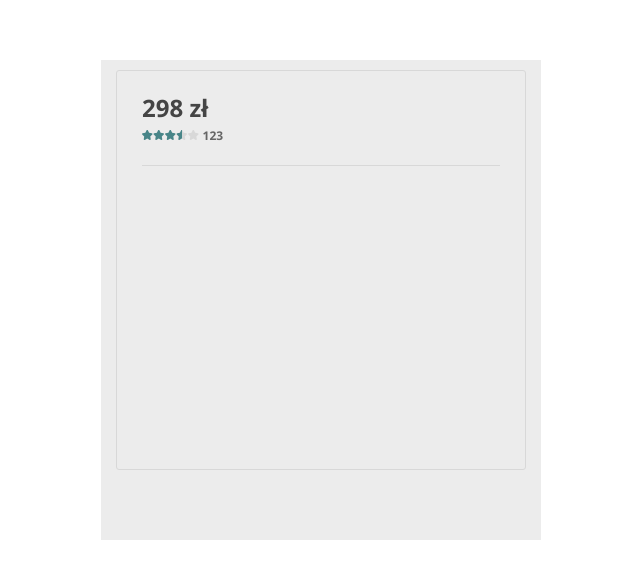
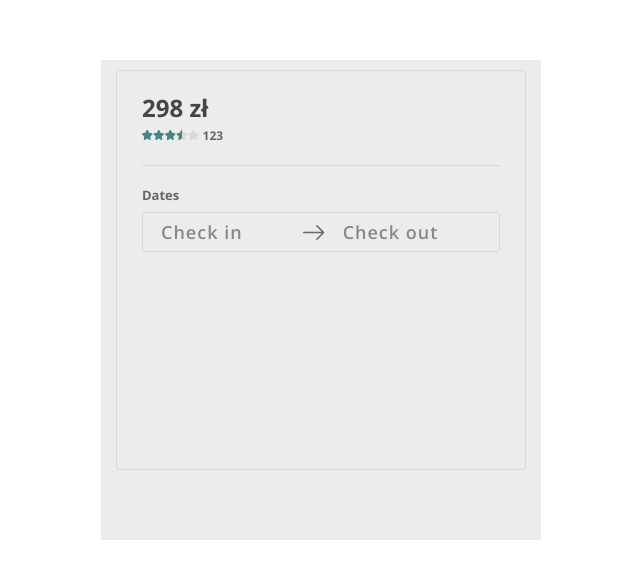
Before and after one commit to PrzemyslawMatlega/eoubowie, a Vue app: page / in a window 1280 px wide. Shown: the part 140-718 px from the top of the page, without its empty margins (99-739 px from the left). Built offline with nearby package versions, Linux system fonts and the light colour scheme.

Commit message:
add datePicker

```diff
--- a/src/components/AppStars.vue
+++ b/src/components/AppStars.vue
@@ -35,6 +35,7 @@
 
 <script>
 export default {
+  name: 'AppStars',
   props: {
     rating: {
       type: Number,
@@ -44,13 +45,13 @@ export default {
   computed: {
     getClasses() {
       const roundedRatingBase = Math.round(this.rating * 2) / 2
-      let roundedRatring = roundedRatingBase
+      let roundedRating = roundedRatingBase
       const classArr = []
       for (let i = 0; i < Math.floor(roundedRatingBase); i++) {
         classArr.push('fullStar')
-        roundedRatring = --roundedRatring
+        roundedRating = --roundedRating
       }
-      if (roundedRatring === 0.5) classArr.push('halfStar')
+      if (roundedRating === 0.5) classArr.push('halfStar')
       const arrLenght = classArr.length
       if (arrLenght < 5) {
         for (let i = 0; i < 5 - arrLenght; i++) {
--- a/src/components/BookingForm.vue
+++ b/src/components/BookingForm.vue
@@ -2,7 +2,7 @@
   <div :class="$style.bookingForm">
     <div :class="$style.wrapper">
       <div :class="$style.formInfoWrapper">
-        <FormInfo
+        <BookingFormInfo
           :price="price"
           :currency="currency"
           :rating="rating"
@@ -10,15 +10,25 @@
           :class="$style.bookingFormInfo"
         />
       </div>
+      <div :class="$style.datesHeading">Dates</div>
+      <div :class="$style.datePickerWrapper">
+        <DatePicker
+          :dateFrom="dateFrom"
+          :dateTo="dateTo"
+          :unavailableDates="unavailableDates"
+        />
+      </div>
     </div>
   </div>
 </template>
 <script>
-import FormInfo from './FormInfo'
+import BookingFormInfo from './BookingFormInfo'
+import DatePicker from './DatePicker'
 export default {
   name: 'BookingForm',
   components: {
-    FormInfo
+    BookingFormInfo,
+    DatePicker
   },
   props: {
     price: {
@@ -37,15 +47,15 @@ export default {
       type: Number,
       default: 0
     },
-    date_from: {
+    dateFrom: {
       type: String,
       default: ''
     },
-    date_to: {
+    dateTo: {
       type: String,
       default: ''
     },
-    unavailable_dates: {
+    unavailableDates: {
       type: Array,
       default: () => []
     }
@@ -70,8 +80,17 @@ export default {
   padding-bottom: 2.3rem;
   border-bottom: 0.1rem solid var(--alto);
 }
-.bookingFormInfo {
-  --star-color-full: var(--smalt-blue);
-  --star-color-empty: var(--alto);
+.datesHeading {
+  line-height: 1;
+  font-size: 1.3rem;
+  font-weight: var(--font-bold);
+  color: var(--dove-gray);
+  padding-bottom: 1rem;
+}
+.datePickerWrapper {
+  width: 100%;
+  border: 0.1rem solid var(--alto);
+  padding: 0.7rem 1rem;
+  border-radius: 0.3rem;
 }
 </style>
--- a/src/components/FormInfo.vue
+++ b/src/components/BookingFormInfo.vue
@@ -38,6 +38,8 @@ export default {
 
 <style lang="scss" module>
 .formInfo {
+  --star-color-full: var(--smalt-blue);
+  --star-color-empty: var(--alto);
   background: transparent;
   width: 100%;
 }
--- /dev/null
+++ b/src/components/DatePicker.vue
@@ -0,0 +1,64 @@
+<template>
+  <div :class="$style.datePicker">
+    <div :class="$style.dateTab">Check in</div>
+    <svg
+      xmlns="http://www.w3.org/2000/svg"
+      viewBox="0,4.67578125,31.48828125,22.140625"
+      :class="$style.arrow"
+    >
+      <path
+        d="M21.205 5.007a1.112 1.112 0 00-1.587 0 1.12 1.12 0 000 1.571l8.047 8.047H1.111A1.106 1.106 0 000 15.737c0 .619.492 1.127 1.111 1.127h26.554l-8.047 8.032c-.429.444-.429 1.159 0 1.587a1.112 1.112 0 001.587 0l9.952-9.952a1.093 1.093 0 000-1.571l-9.952-9.953z"
+      />
+    </svg>
+    <div :class="$style.dateTab">Check out</div>
+  </div>
+</template>
+
+<script>
+export default {
+  name: 'DatePicker',
+  props: {
+    dateFrom: {
+      type: String,
+      default: ''
+    },
+    dateTo: {
+      type: String,
+      default: ''
+    },
+    unavailableDates: {
+      type: Array,
+      default: () => []
+    }
+  }
+}
+</script>
+
+<style lang="scss" module>
+.datePicker {
+  display: flex;
+  align-items: center;
+}
+.arrow {
+  height: 1.5rem;
+  padding: 0 1rem;
+  path {
+    fill: var(--dove-gray);
+  }
+}
+.dateTab {
+  flex-grow: 1;
+  padding: 0.3rem 0.8rem;
+  border-radius: 0.3rem;
+  cursor: pointer;
+  font-size: 1.8rem;
+  letter-spacing: 0.1rem;
+  line-height: 1;
+  color: var(--gray);
+  font-weight: var(--font-semi-bold);
+  transition: 0.2s all ease;
+  &:hover {
+    background: var(--alto);
+  }
+}
+</style>
--- a/src/data/data.json
+++ b/src/data/data.json
@@ -3,9 +3,9 @@
     "currency": "zł",
     "rating": 3.5,
     "votes": 123,
-    "date_from": "",
-    "date_to": "",
-    "unavailable_dates": [
+    "dateFrom": "",
+    "dateTo": "",
+    "unavailableDates": [
         "29-03-2021",
         "30-03-2021"
     ]
```
